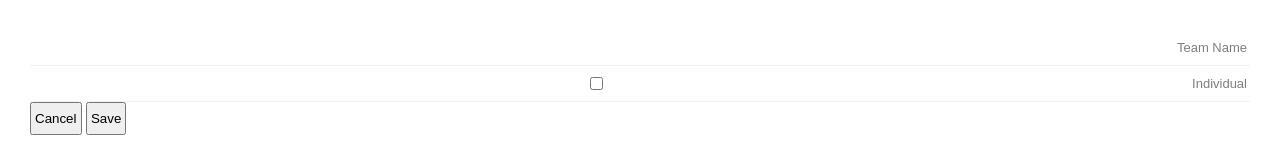
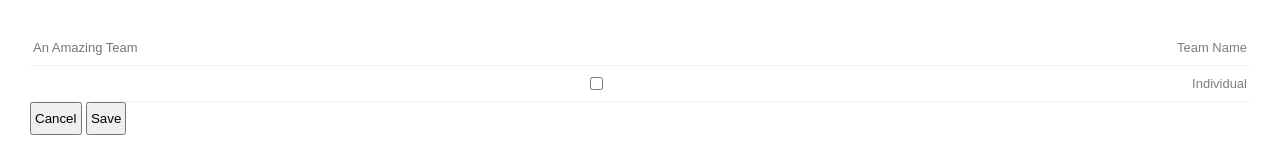
Before and after one commit to morganlabs-old/scorey.rs, a SvelteKit app: page /new/team in a window 1280 px wide. Shown: the top 160 px of the page. Built offline with nearby package versions, Linux system fonts and the light colour scheme.

Commit message:
style: Add placeholders

```diff
--- a/src/routes/(windows)/edit/event/+page.svelte
+++ b/src/routes/(windows)/edit/event/+page.svelte
@@ -24,7 +24,7 @@
 {#await get_event() then}
 	<form on:submit={() => update_event(new_event)}>
 		<label>
-			<input type="text" bind:value={new_event.name} />
+			<input type="text" placeholder="Speedreading" bind:value={new_event.name} />
 			<span>Name</span>
 		</label>
 		<label>
--- a/src/routes/(windows)/edit/team/+page.svelte
+++ b/src/routes/(windows)/edit/team/+page.svelte
@@ -20,6 +20,8 @@
 		new_team.name = team!.name;
 		new_team.individual = team!.individual;
 		new_team.points = team!.points;
+
+		return team!;
 	}
 
 	const select_events = (team: Team) =>
@@ -29,11 +31,11 @@
 {#await get_team() then team}
 	<form on:submit={() => update_team(new_team)}>
 		<label>
-			<input type="text" bind:value={new_team.name} />
+			<input type="text" placeholder="An Amazing Team" bind:value={new_team.name} />
 			<span>Team Name</span>
 		</label>
 		<label>
-			<input type="number" bind:value={new_team.points} />
+			<input type="number" placeholder="0" bind:value={new_team.points} />
 			<span>Points</span>
 		</label>
 		<label>
--- a/src/routes/(windows)/new/event/+page.svelte
+++ b/src/routes/(windows)/new/event/+page.svelte
@@ -16,7 +16,7 @@
 
 <form on:submit={add_event}>
 	<label>
-		<input type="text" bind:value={event.name} />
+		<input type="text" placeholder="Speedreading" bind:value={event.name} />
 		<span>Name</span>
 	</label>
 	<label>
--- a/src/routes/(windows)/new/participant/+page.svelte
+++ b/src/routes/(windows)/new/participant/+page.svelte
@@ -28,11 +28,11 @@
 
 <form on:submit={add_participant}>
 	<label>
-		<input type="text" bind:value={participant.first_name} />
+		<input type="text" placeholder="John" bind:value={participant.first_name} />
 		<span>First Name</span>
 	</label>
 	<label>
-		<input type="text" bind:value={participant.last_name} />
+		<input type="text" placeholder="Doe" bind:value={participant.last_name} />
 		<span>Last Name</span>
 	</label>
 	<label>
--- a/src/routes/(windows)/new/team/+page.svelte
+++ b/src/routes/(windows)/new/team/+page.svelte
@@ -31,7 +31,11 @@
 
 <form on:submit={add_team}>
 	<label>
-		<input type="text" bind:value={team.name} />
+		<input
+			type="text"
+			placeholder={`${participant.first_name ? participant.first_name + 's' : 'An'} Amazing Team`}
+			bind:value={team.name}
+		/>
 		<span>Team Name</span>
 	</label>
 	<label>
@@ -40,11 +44,11 @@
 	</label>
 	{#if team.individual}
 		<label>
-			<input type="text" bind:value={participant.first_name} />
+			<input type="text" placeholder="John" bind:value={participant.first_name} />
 			<span>Participant First Name</span>
 		</label>
 		<label>
-			<input type="text" bind:value={participant.last_name} />
+			<input type="text" placeholder="Doe" bind:value={participant.last_name} />
 			<span>Participant Last Name</span>
 		</label>
 	{/if}
```
